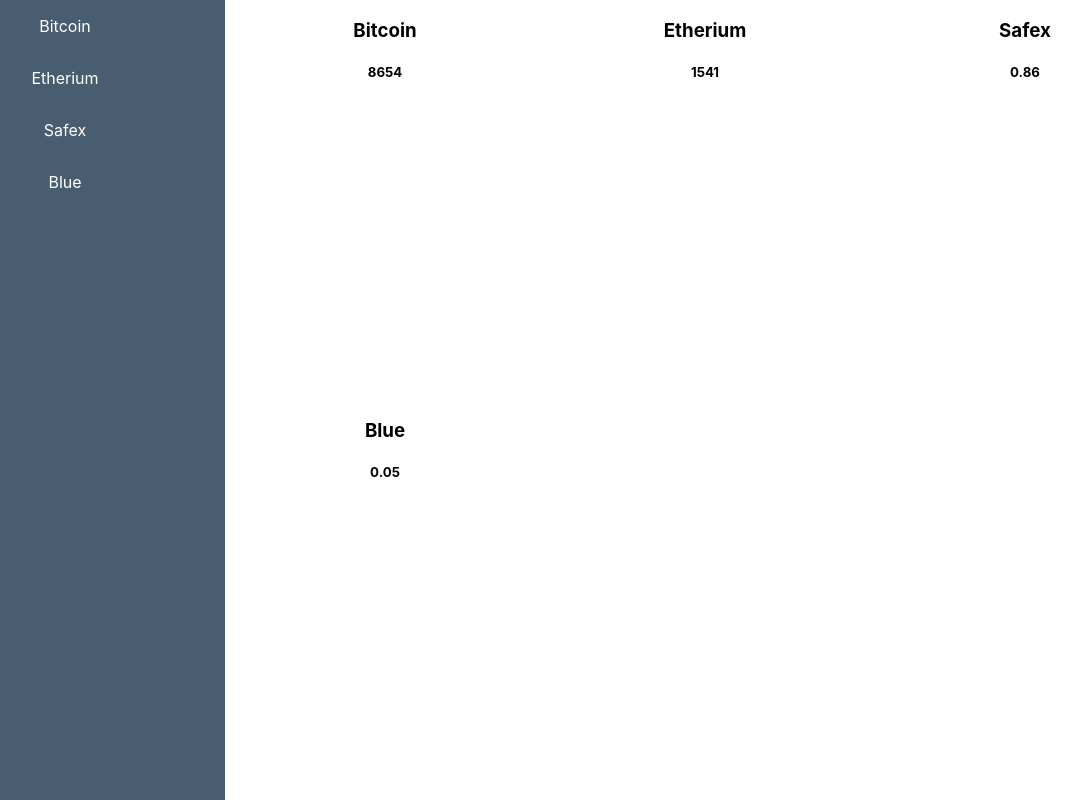
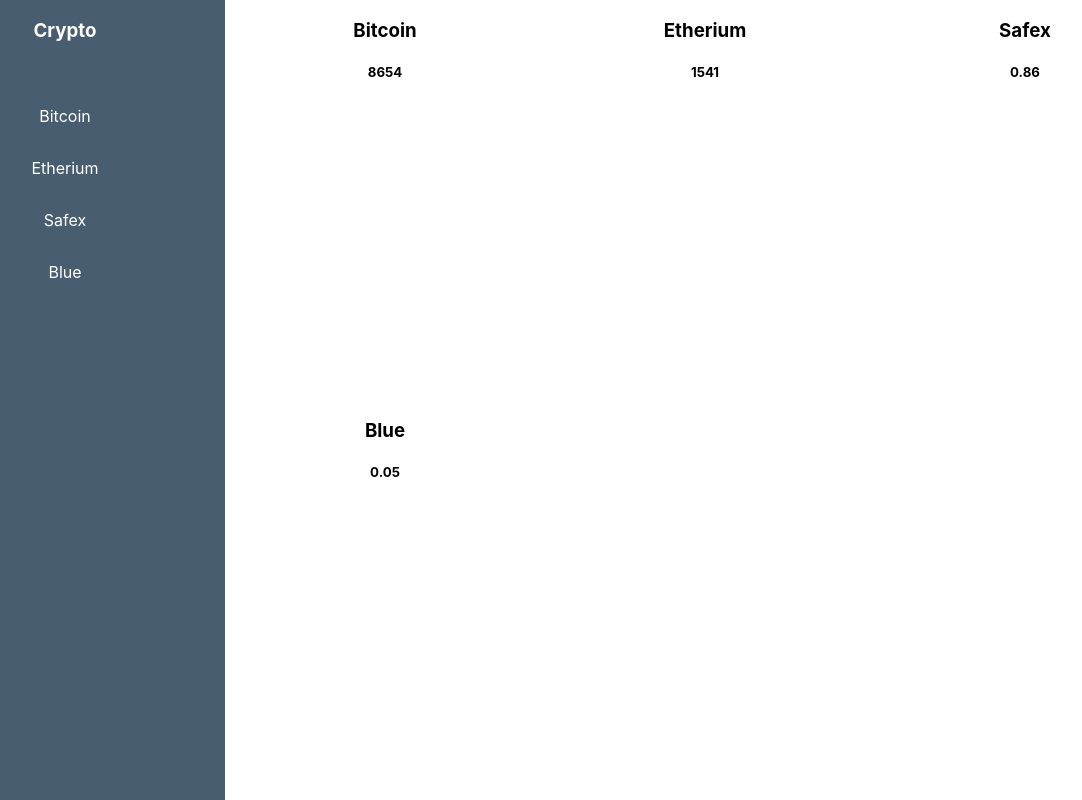
Before and after one commit to sharkee89/crypto-react, a React (Create React App) app: page / in a window 1280 px wide. Shown: the whole page, without its empty margins (95-1177 px from the left). Built offline with nearby package versions, Linux system fonts and the light colour scheme.

Commit message:
Small refactor of navbar design

```diff
--- a/src/App.css
+++ b/src/App.css
@@ -3,11 +3,9 @@
   display: grid;
   grid-template-columns: 1fr 3fr;
 }
-
 .App-logo {
   height: 40vmin;
 }
-
 .App-header {
   background-color: #282c34;
   min-height: 100vh;
@@ -18,11 +16,16 @@
   font-size: calc(10px + 2vmin);
   color: white;
 }
-
 .App-link {
   color: #09d3ac;
 }
-
+.App > nav {
+  padding: 0;
+  margin: 0;
+  background-color: #495D70;
+  height: 100vh;
+  color: white;
+}
 .App > div {
   display: grid;
   grid-template-columns: repeat(3, 1fr);
--- a/src/components/Navbar.css
+++ b/src/components/Navbar.css
@@ -1,10 +1,7 @@
 .Navbar {
     list-style: none;
     padding: 0;
-    margin: 0;
-    background-color: #495D70;
-    height: 100vh;
-    color: white;
+    margin: 3em 0;
 }
 .Navbar li {
     padding: 1em;
--- a/src/components/Navbar.js
+++ b/src/components/Navbar.js
@@ -4,12 +4,15 @@
 class Navbar extends Component {
     render() {
         return (
+            <div>
+                <h3>Crypto</h3>
                 <ul className="Navbar">
                     <li>Bitcoin</li>
                     <li>Etherium</li>
                     <li>Safex</li>
                     <li>Blue</li>
                 </ul>
+            </div>
         )
     }
 }
```
Lines whose indentation alone changed are shown as unchanged.
